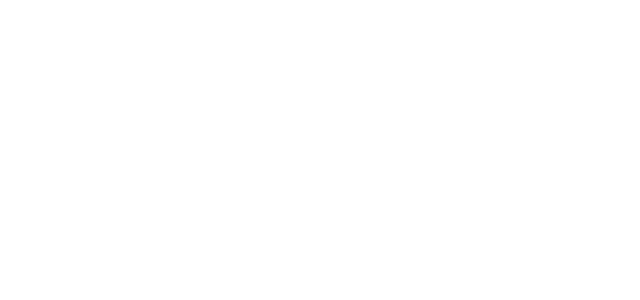
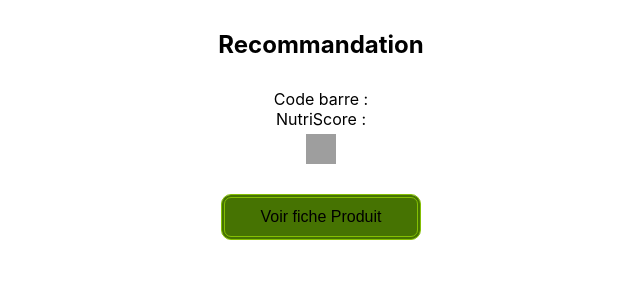
Before and after one commit to SandraMey/Mr.-Cheescake, a React (Create React App) app: page / in a window 1280 px wide. Shown: the top 300 px of the page, without its empty margins (319-959 px from the left). Built offline with nearby package versions, Linux system fonts and the light colour scheme; grey boxes are pictures that could not be loaded.

Commit message:
Add component alternatives

```diff
--- a/public/index.html
+++ b/public/index.html
@@ -9,35 +9,9 @@
       name="description"
       content="Web site created using create-react-app"
     />
-    <link rel="apple-touch-icon" href="%PUBLIC_URL%/logo192.png" />
-    <!--
-      manifest.json provides metadata used when your web app is installed on a
-      user's mobile device or desktop. See https://developers.google.com/web/fundamentals/web-app-manifest/
-    -->
-    <link rel="manifest" href="%PUBLIC_URL%/manifest.json" />
-    <!--
-      Notice the use of %PUBLIC_URL% in the tags above.
-      It will be replaced with the URL of the `public` folder during the build.
-      Only files inside the `public` folder can be referenced from the HTML.
-
-      Unlike "/favicon.ico" or "favicon.ico", "%PUBLIC_URL%/favicon.ico" will
-      work correctly both with client-side routing and a non-root public URL.
-      Learn how to configure a non-root public URL by running `npm run build`.
-    -->
     <title>React App</title>
   </head>
   <body>
-    <noscript>You need to enable JavaScript to run this app.</noscript>
     <div id="root"></div>
-    <!--
-      This HTML file is a template.
-      If you open it directly in the browser, you will see an empty page.
-
-      You can add webfonts, meta tags, or analytics to this file.
-      The build step will place the bundled scripts into the <body> tag.
-
-      To begin the development, run `npm start` or `yarn start`.
-      To create a production bundle, use `npm run build` or `yarn build`.
-    -->
   </body>
 </html>
--- a/src/App.js
+++ b/src/App.js
@@ -1,9 +1,11 @@
-
+import React from 'react';
+import Alternatives from "./components/alternatives/Alternatives";
 import './App.css';
 
 function App() {
   return (
     <div className="App">
+      <Alternatives/>
     </div>
   );
 }
--- /dev/null
+++ b/src/components/alternatives/Alternatives.jsx
@@ -0,0 +1,37 @@
+import React, {useState} from 'react';
+import "./alternatives.css";
+
+function Alternatives (props, product){
+
+    const [isFavorite, setIsFavorite] = useState(props.isFavorite);
+
+function handleClickFavorite() {
+  setIsFavorite(!isFavorite);
+}
+    return (
+        <div>
+            <article>
+                <div>
+                    <h1 className="text-center">Recommandation</h1>
+                </div>
+                <div className="info-product">
+                    <p>{product.product_name}</p>
+                    <p>Code barre : {product.code}</p>
+                    <p>NutriScore : </p>
+                </div>
+                <div
+                id="favorite"
+                className={isFavorite ? "isFavorite" : "notFavorite"}
+                onClick={handleClickFavorite}
+                >
+                </div>
+                <div className="product-btn">
+                    <button type="button">Voir fiche Produit</button>
+                </div>
+            </article>
+        </div>
+
+    );
+}
+
+export default Alternatives;
--- /dev/null
+++ b/src/components/alternatives/alternatives.css
@@ -0,0 +1,41 @@
+h1 {
+    text-align: center;
+    margin: 30px;
+  }
+
+.isFavorite {
+    display: block;
+    width: 30px;
+    height: 30px;
+    margin: auto;
+    margin-top: 10px;
+    background-image: url("https://upload.wikimedia.org/wikipedia/commons/3/35/Emoji_u2665.svg");
+    background-size: 100%;
+    cursor: pointer;
+  }
+
+  .notFavorite {
+    display: block;
+    width: 30px;
+    height: 30px;
+    margin: auto;
+    margin-top: 5px;
+    background-image: url("https://upload.wikimedia.org/wikipedia/commons/4/4f/Ei-heart.svg");
+    background-size: 100%;
+    cursor: pointer;
+  }
+
+  .product-btn button {
+    background-color: #467302;
+    border-radius: 10px;
+    border: 4px double #84BF04;
+    cursor: pointer;
+    font-size: 1rem;
+    padding: 10px;
+    width: 200px;
+    margin: 30px;
+  }
+
+  button:active {
+    background-color: #84BF04;
+    }
```
Also changed, not shown: 1 other file (tests, documents, lock files or other folders).
